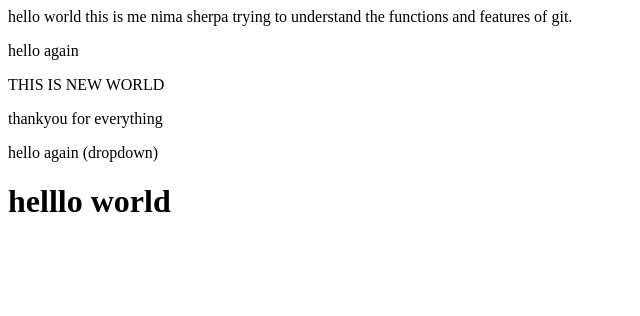
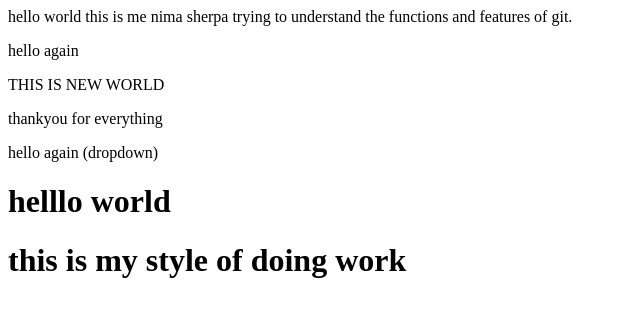
Before and after one commit to nima0610/localrepo, a plain HTML site: page index.html in a window 1280 px wide. Shown: the whole page, without its empty margins (0-640 px from the left). Drawn offline with Linux system fonts and the light colour scheme.

Commit message:
resetted successfully

```diff
--- a/index.html
+++ b/index.html
@@ -6,3 +6,4 @@
 <p>thankyou for everything</p>
 <p>hello again (dropdown)</p>
 <h1>helllo world</h1>
+<h1>this is my style of doing work</h1>
```
